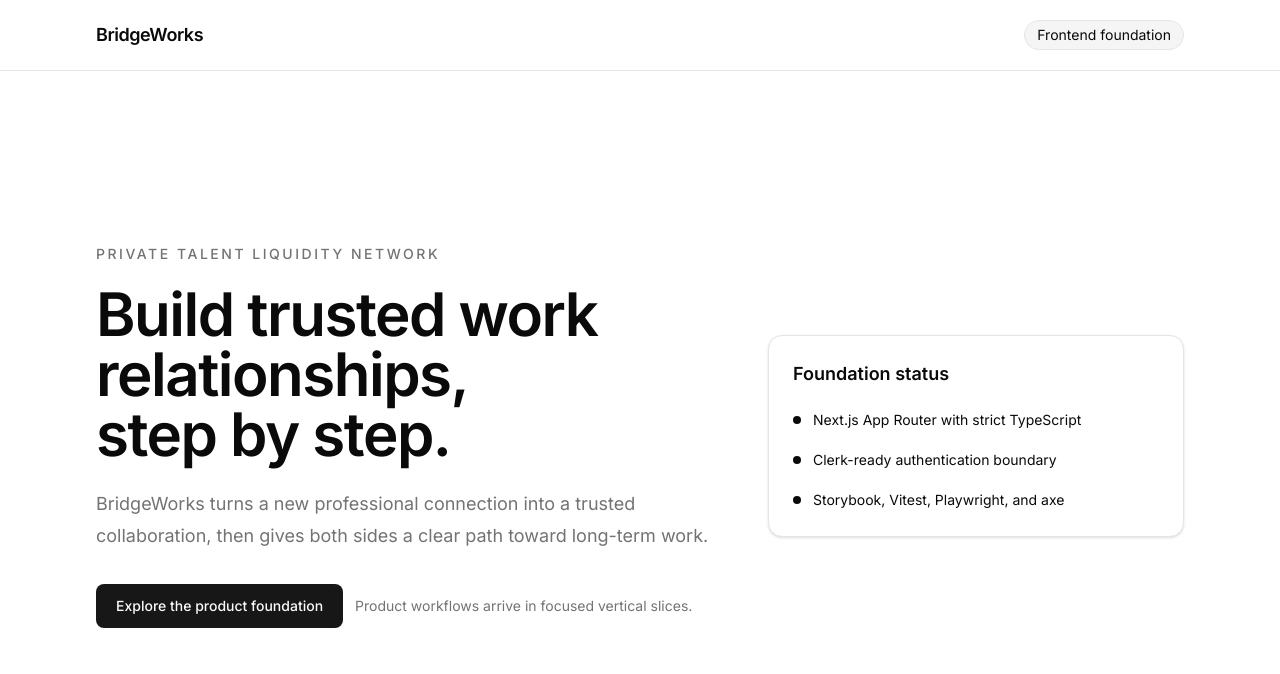
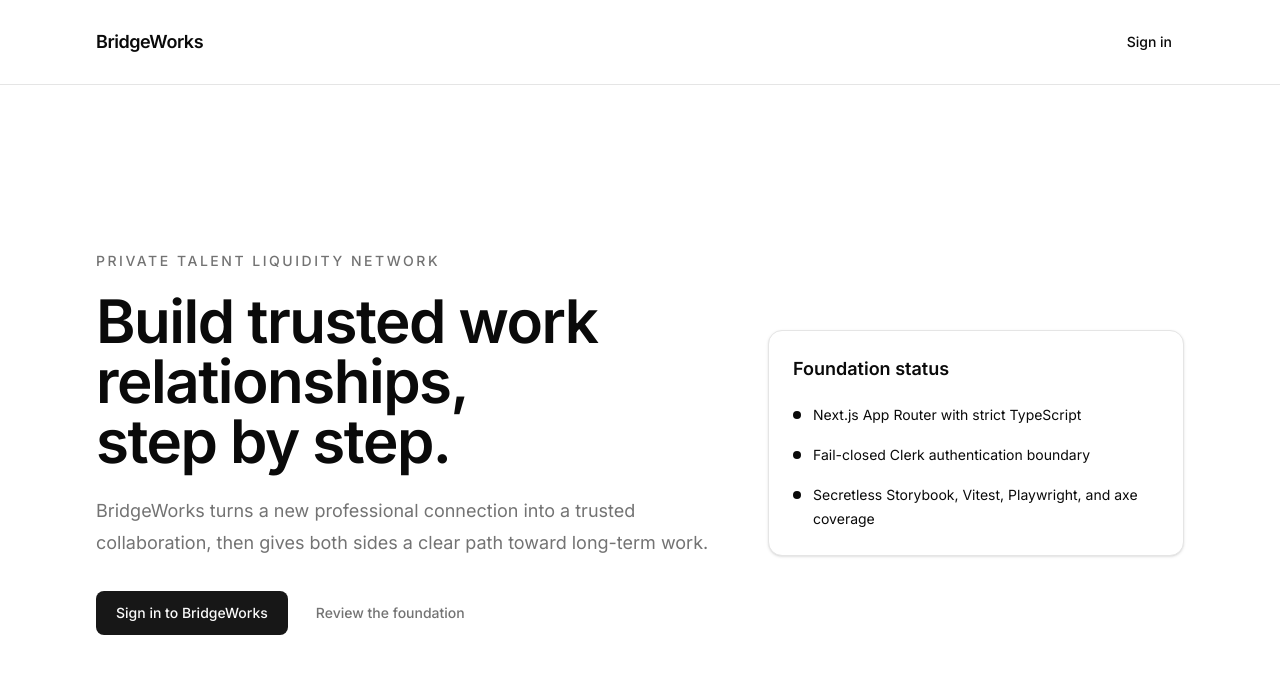
Before and after one commit to DoMinhHHung/BridgeWorksApps, a Next.js app: page / in a window 1280 px wide. Shown: the top 674 px of the page. Built offline with nearby package versions, Linux system fonts and the light colour scheme; no server answers.

Commit message:
feat(auth): link the public foundation to sign-in

```diff
--- a/src/app/page.tsx
+++ b/src/app/page.tsx
@@ -2,8 +2,8 @@ import Link from "next/link";
 
 const foundations = [
   "Next.js App Router with strict TypeScript",
-  "Clerk-ready authentication boundary",
-  "Storybook, Vitest, Playwright, and axe",
+  "Fail-closed Clerk authentication boundary",
+  "Secretless Storybook, Vitest, Playwright, and axe coverage",
 ];
 
 export default function Home() {
@@ -12,9 +12,12 @@ export default function Home() {
       <header className="border-b border-border">
         <div className="mx-auto flex w-full max-w-6xl items-center justify-between px-6 py-5 lg:px-8">
           <span className="text-lg font-semibold tracking-tight">BridgeWorks</span>
-          <span className="rounded-full border border-border bg-muted px-3 py-1 text-sm text-foreground">
-            Frontend foundation
-          </span>
+          <Link
+            href="/sign-in"
+            className="inline-flex min-h-11 items-center rounded-md px-3 py-2 text-sm font-medium outline-none transition-colors hover:bg-muted focus-visible:ring-2 focus-visible:ring-ring focus-visible:ring-offset-2 focus-visible:ring-offset-background motion-reduce:transition-none"
+          >
+            Sign in
+          </Link>
         </div>
       </header>
 
@@ -33,14 +36,17 @@ export default function Home() {
           </p>
           <div className="mt-8 flex flex-col gap-3 sm:flex-row">
             <Link
+              href="/sign-in"
+              className="inline-flex min-h-11 items-center justify-center rounded-md bg-primary px-5 py-3 text-sm font-medium text-primary-foreground outline-none transition-opacity hover:opacity-90 focus-visible:ring-2 focus-visible:ring-ring focus-visible:ring-offset-2 focus-visible:ring-offset-background motion-reduce:transition-none"
+            >
+              Sign in to BridgeWorks
+            </Link>
+            <Link
               href="#foundation"
-              className="inline-flex min-h-11 items-center justify-center rounded-md bg-primary px-5 py-3 text-sm font-medium text-primary-foreground outline-none transition-opacity hover:opacity-90 focus-visible:ring-2 focus-visible:ring-ring focus-visible:ring-offset-2 focus-visible:ring-offset-background"
+              className="inline-flex min-h-11 items-center justify-center rounded-md px-4 py-3 text-sm font-medium text-muted-foreground outline-none transition-colors hover:bg-muted hover:text-foreground focus-visible:ring-2 focus-visible:ring-ring focus-visible:ring-offset-2 focus-visible:ring-offset-background motion-reduce:transition-none"
             >
-              Explore the product foundation
+              Review the foundation
             </Link>
-            <span className="inline-flex min-h-11 items-center text-sm text-muted-foreground">
-              Product workflows arrive in focused vertical slices.
-            </span>
           </div>
         </div>
 
```
